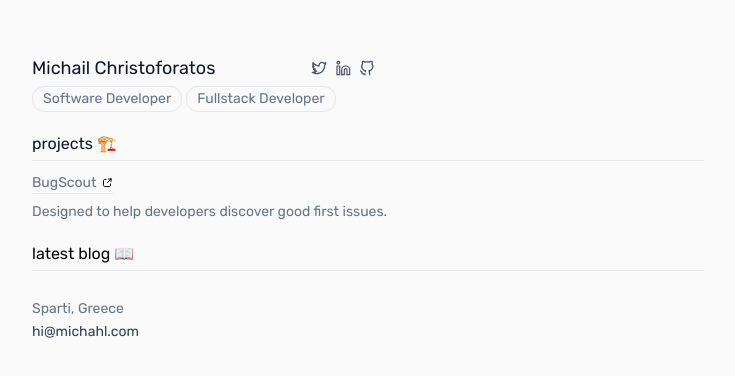
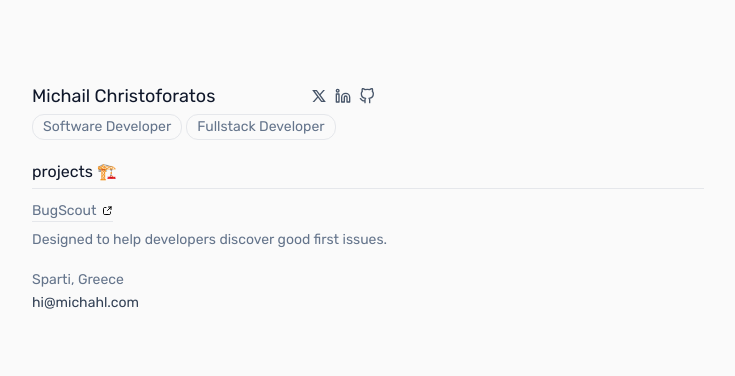
Before and after one commit to michahl/www, a React (Vite) app: page / in a window 1280 px wide. Shown: the part 202-578 px from the top of the page, without its empty margins (272-1007 px from the left). Built offline with nearby package versions, Linux system fonts and the light colour scheme; no server answers.

Commit message:
changed icons

```diff
--- a/package.json
+++ b/package.json
@@ -12,6 +12,7 @@
   "dependencies": {
     "react": "^18.3.1",
     "react-dom": "^18.3.1",
+    "react-icons": "^5.3.0",
     "react-router-dom": "^6.26.1"
   },
   "devDependencies": {
--- a/src/App.jsx
+++ b/src/App.jsx
@@ -4,6 +4,10 @@ import Projects from './components/Projects'
 import Tags from './components/Tags'
 import info from './constants/index'
 import Blogs from './components/Blogs'
+
+import { FiGithub } from 'react-icons/fi'
+import { RiTwitterXLine } from 'react-icons/ri'
+import { FiLinkedin } from "react-icons/fi"
 
 const App = () => {
   return (
@@ -15,21 +19,22 @@ const App = () => {
 
               <div className='flex flex-row justify-between items-center'>
                 <h1 className='text-lg text-slate-900 mr-20'>Michail Christoforatos</h1>
-
                 <div className='gap-2 flex flex-row justify-start items-center mx-4 select-none'>
-                  <a href="https://twitter.com/cht5m" target='_blank' className='h-4 w-4 text-slate-600 hover:text-slate-700 transition-colors'><img src={assets.twitter} alt="twitter" /></a>
-                  <a href="https://linkedin.com/in/michahl" target='_blank' className='h-4 w-4 text-slate-600 hover:text-slate-700 transition-colors'><img src={assets.linkedin} alt="linkedin" /></a>
-                  <a href="https://github.com/michahl" target='_blank' className='h-4 w-4 text-slate-600 hover:text-slate-700 transition-colors'><img src={assets.github} alt="github" /></a>
+                  <a href="https://twitter.com/cht5m" target='_blank' className='h-4 w-4 text-slate-600 hover:text-slate-700 transition-colors'>
+                    <RiTwitterXLine />
+                  </a>
+                  <a href="https://linkedin.com/in/michahl" target='_blank' className='h-4 w-4 text-slate-600 hover:text-slate-700 transition-colors'>
+                    <FiLinkedin />
+                  </a>
+                  <a href="https://github.com/michahl" target='_blank' className='h-4 w-4 text-slate-600 hover:text-slate-700 transition-colors'>
+                    <FiGithub />
+                  </a>
                 </div>
               </div>
             </div>
           </div>
-          {/*<p className='text-sm text-slate-500 animate-fade_2'>
-            Software Engineer proficient in building digital products. Skilled with tools like VSCode, Postman, and Git. Experienced with Next.js, TypeScript, React, Tailwind, Node, Express, MongoDB, and SQL. Currently learning Swift. I enjoy football, gaming, and spending time with my family.
-          </p>*/}
           <Tags />
           <Projects />
-          <Blogs />
           <div className='flex flex-col justify-start mt-5'>
             <div className='animate-fade_5'>
               <div className='flex items-center'>
--- a/src/index.css
+++ b/src/index.css
@@ -3,5 +3,5 @@
 @tailwind utilities;
 
 body {
-    @apply font-body bg-[#fafafa]{/* dark:bg-zinc-900 */};
+    @apply font-body bg-[#fafafa];
 }
```
Also changed, not shown: public/bugscout.png (deleted), 1 other file (tests, documents, lock files or other folders).
